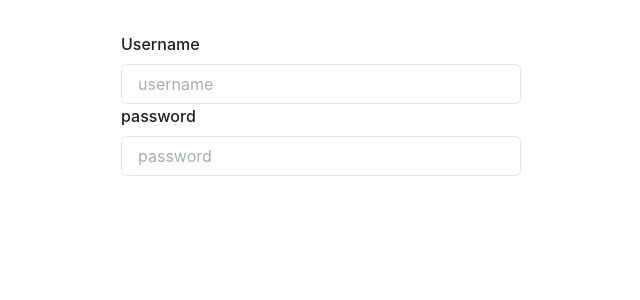
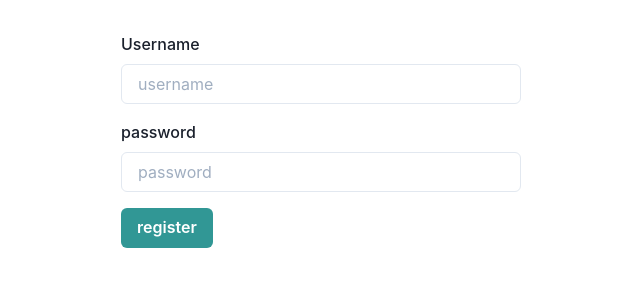
Before and after one commit to makhatadze/react-graphql-postgre, a Next.js app in the folder web/: page /register in a window 1280 px wide. Shown: the top 300 px of the page, without its empty margins (319-959 px from the left). Built offline with nearby package versions, Linux system fonts and the light colour scheme.

Commit message:
Register form.

```diff
--- a/web/src/components/InputField.tsx
+++ b/web/src/components/InputField.tsx
@@ -4,18 +4,21 @@ import {FormControl, FormErrorMessage, FormLabel, Input} from "@chakra-ui/react"
 
 interface InputFieldProps extends InputHTMLAttributes<HTMLInputElement> {
     label: string;
-    placeholder:string;
     name: string;
 };
 
 
-const InputField: React.FC<InputFieldProps> = (props) => {
+const InputField: React.FC<InputFieldProps> = ({label,size:_,...props}) => {
     const [field, {error}] = useField(props);
 
     return (
         <FormControl isInvalid={!!error}>
-            <FormLabel htmlFor={field.name}>{props.label}</FormLabel>
-            <Input {...field} id={field.name} placeholder={props.placeholder} />
+            <FormLabel htmlFor={field.name}>{label}</FormLabel>
+            <Input
+                {...field}
+                {...props}
+                id={field.name}
+            />
             {error ? <FormErrorMessage>{error}</FormErrorMessage> : null}
         </FormControl>
     )
--- a/web/src/pages/register.tsx
+++ b/web/src/pages/register.tsx
@@ -2,6 +2,7 @@ import React from "react";
 import {Form, Formik} from "formik";
 import Wrapper from "../components/Wrapper";
 import InputField from "../components/InputField";
+import {Box, Button} from "@chakra-ui/react";
 
 interface RegisterProps {
 
@@ -17,22 +18,24 @@ const Register: React.FC<RegisterProps> = ({}) => {
                     console.log(values)
                 })}
             >
-                {(values, handleChange) => (
+                {({isSubmitting}) => (
                     <Form>
                         <InputField
                             name='username'
                             placeholder='username'
                             label='Username'
                         />
+                        <Box mt={4}>
                             <InputField
                                 placeholder="password"
                                 name="password"
                                 label="password"
                                 type="password"
                             />
+                        </Box>
+                        <Button mt={4} type='submit' isLoading={isSubmitting} colorScheme="teal">register</Button>
                     </Form>
                 )}
-
             </Formik>
         </Wrapper>
     )
```
Lines whose indentation alone changed are shown as unchanged.
